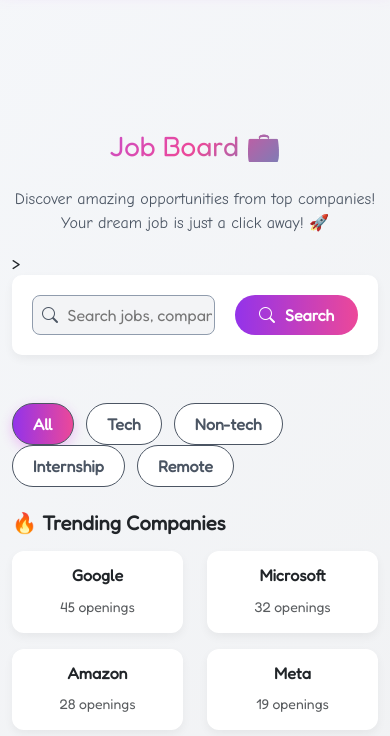
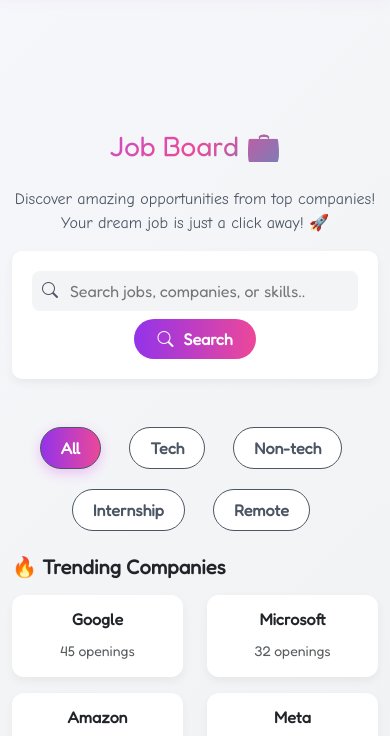
Before and after one commit to AayushSingatkar2004/Placito, a plain HTML site: page pages/jobBoard.html in a window 390 px wide. Shown: the part 70-806 px from the top of the page. Drawn offline with nearby package versions, Linux system fonts and the light colour scheme; files whose address does not match are found by name.

Commit message:
Fixed responsiveness

```diff
--- a/css/styles.css
+++ b/css/styles.css
@@ -81,6 +81,32 @@
 
 @media (max-width:991px) {
 
+    .bottom-sec {
+        display: flex;
+        flex-direction: column;
+        align-items: center;
+        justify-content: center;
+    }
+
+    .filter-tags{
+        display: flex;
+        flex-wrap: wrap;
+        justify-content: center;
+        gap: 20px;
+    }
+
+    .search-box {
+        flex-direction: column;
+    }
+
+    .bottom-btn{
+        display: flex;
+        align-items: center;
+        justify-content: center;
+        flex-direction: column;
+        gap: 20px;
+        width: fit-content;
+    }
 
     .placito-btns{
         display: flex;
@@ -225,11 +251,24 @@
 
 .search-box{
     display: flex;
-    position: relative;
+    align-items: center;
+    width: 100%;
+    /* position: relative; */
     padding: 20px;
+    gap: 8px;
     border-radius: 10px;
     background-color: white;
     box-shadow: 0 4px 10px rgba(0, 0, 0, 0.05);
+}
+
+.search {
+    display: flex;
+    align-items: center;
+    border-radius: 8px;
+    padding-left: 10px;
+    width: 100%;
+    background-color: #f3f4f6;
+    border: none;
 }
 .search-btn{
     cursor: pointer;
@@ -241,24 +280,23 @@
     color: white;
 }
 
-.search-input{
-    cursor: pointer;
-    margin: 0 20px 0 0px;
-    border: 1px solid #909cad;
+.search-input {
+    border: none;
+    background-color: #f3f4f6;
+    padding: 8px 12px;
     border-radius: 8px;
-    background-color: #f3f4f6;
 }
 
-.search-input:hover{
+.search-input:focus {
+    outline: none;
+    border: none;
+}
+
+.search:hover{
     border: 1px solid #9333ea;
 }
 
-.search-icon{
-    position: absolute;
-    top: 29px;
-    left: 30px;
-    z-index: 10;
-}
+
 
 .text-gray {
     color: #4b5563;
--- a/pages/jobBoard.html
+++ b/pages/jobBoard.html
@@ -124,10 +124,12 @@
     </div>
 
 
-    <section class="container " data-aos="fade-up">>
+    <section class="container " data-aos="fade-up">
         <div class=" search-box " >
-            <input class="w-100 search-input" placeholder="        Search jobs, companies, or skills.." type="text">
-            <i class="bi bi-search search-icon text-gray"></i>
+            <div class="search">
+                <i class="bi bi-search search-icon text-gray"></i>
+                <input class="w-100 search-input" placeholder="Search jobs, companies, or skills.." type="text">
+            </div>
             <button class="search-btn btn btn-join"><i class="bi bi-search"></i>Search</button>
         </div>
     </section>
@@ -135,7 +137,7 @@
     <section data-aos="fade-up">
         <div class="container py-5">
             <!-- Filter Buttons -->
-            <div class="mb-4 ">
+            <div class="mb-4 filter-tags">
                 <button class="btn filter-btn active" onclick="filterJobs('All')">All</button>
                 <button class="btn filter-btn" onclick="filterJobs('Tech')">Tech</button>
                 <button class="btn filter-btn" onclick="filterJobs('Non-tech')">Non-tech</button>
```
Also changed, not shown: index.html (+3 -3 lines).
